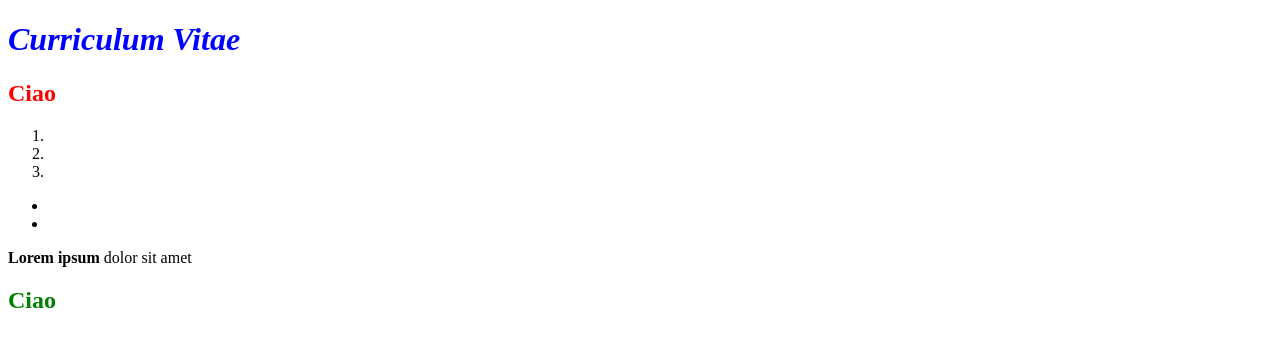
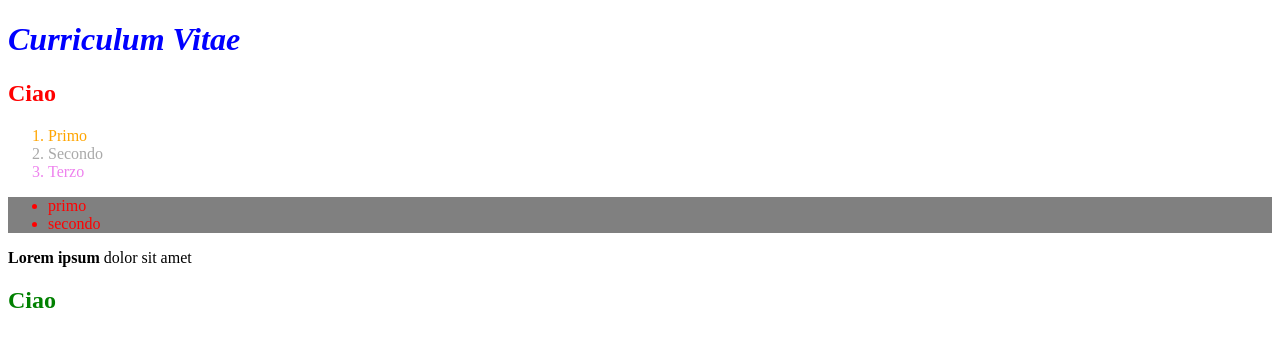
Before and after one commit to fabriziom90/curriculum_vitae, a plain HTML site: page index.html in a window 1280 px wide. Drawn offline with Linux system fonts and the light colour scheme.

Commit message:
Added style color list

```diff
--- a/css/style.css
+++ b/css/style.css
@@ -3,10 +3,34 @@
     font-style: italic
 }
 
-#color-red{
+#text-red{
     color:red;
 }
 
-#color-green{
+.text-red{
+    color:red
+}
+
+.text-orange{
+    color: orange
+}
+
+.text-darkgrey{
+    color: darkgrey
+}
+
+#text-green{
     color: green
 }
+
+#text-brown{
+    color: brown
+}
+
+.background-grey{
+    background-color: grey;
+}
+
+ol{
+    color: violet
+}
--- a/index.html
+++ b/index.html
@@ -11,27 +11,27 @@
         <h1 id="primary-title">Curriculum Vitae</h1>
         <div>
             <div>
-                <h2 id="color-red">Ciao</h2>
+                <h2 id="text-red">Ciao</h2>
             </div>
         </div>
         <div>
             <div>
-                <ol id="ordered-list">
-                    <li></li>
-                    <li></li>
-                    <li></li>
+                <ol>
+                    <li class="text-orange">Primo</li>
+                    <li class="text-darkgrey">Secondo</li>
+                    <li>Terzo</li>
                 </ol>
-                <div>
+                <div class="background-grey text-red">
                     <ul>
-                        <li></li>
-                        <li></li>
+                        <li>primo</li>
+                        <li>secondo</li>
                     </ul>
                 </div>
                 <p><strong>Lorem ipsum</strong> dolor sit amet</p>
             </div>
         </div>
         <div>
-            <h2 id="color-green">Ciao</h2>
+            <h2 id="text-green">Ciao</h2>
         </div>
     </body>
 </html>
```
